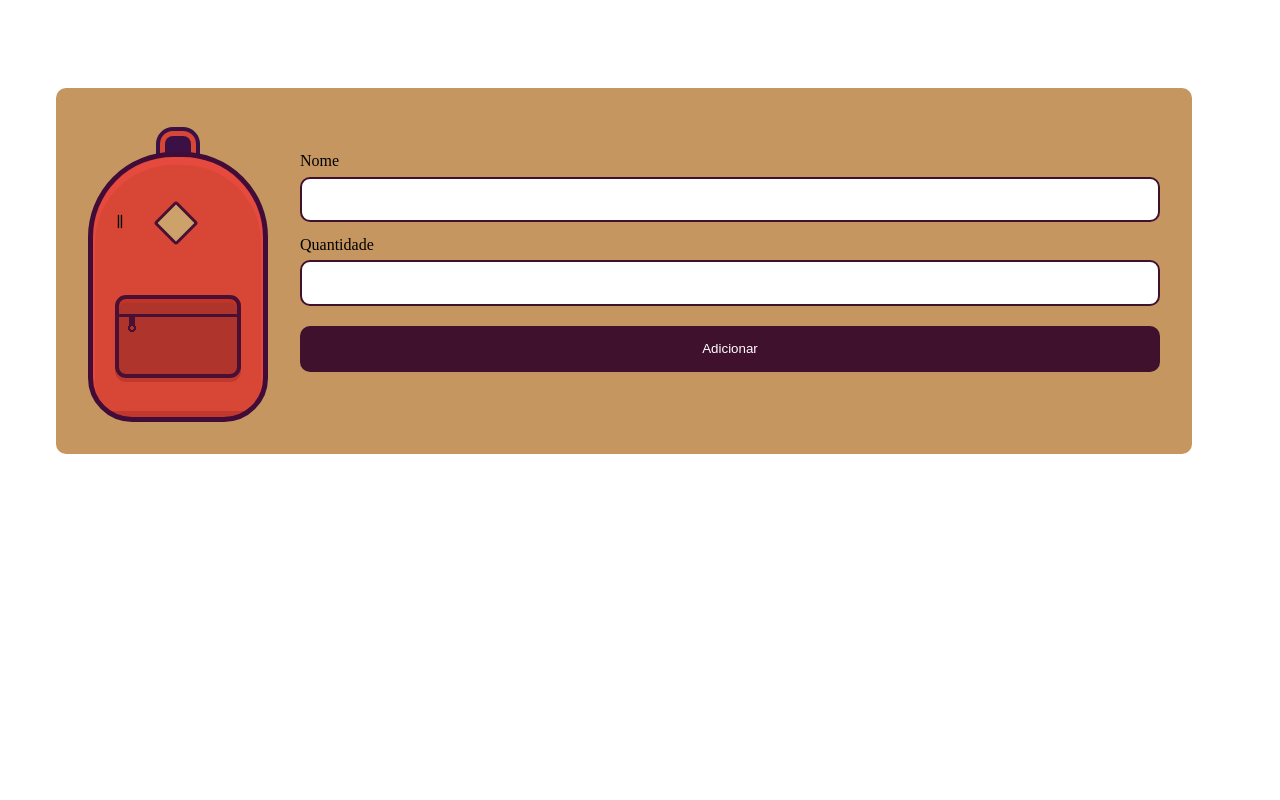
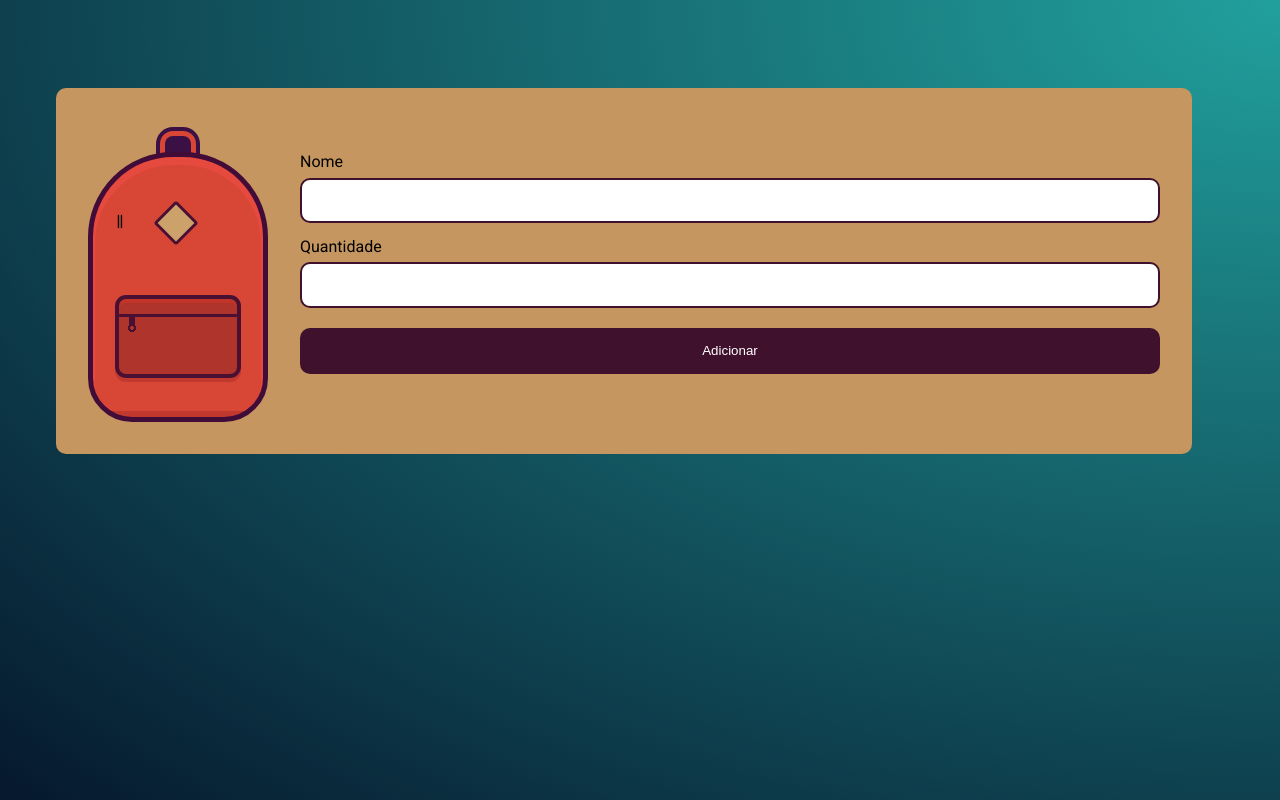
Before and after one commit to cecilia-rds/Mochila-Viagem, a plain HTML site: page index.html in a window 1280 px wide. Drawn offline with Linux system fonts and the light colour scheme.

Commit message:
Update index.html

```diff
--- a/index.html
+++ b/index.html
@@ -6,6 +6,7 @@
     <meta name="viewport" content="width=device-width, initial-scale=1.0">
     <title>Mochila de viagem</title>
     <link rel="stylesheet" href="assets/css/style.css">
+    <link rel="stylesheet" href="assets/css/base.css">
 
     <link rel="preconnect" href="https://fonts.googleapis.com">
     <link rel="preconnect" href="https://fonts.gstatic.com" crossorigin>
```
